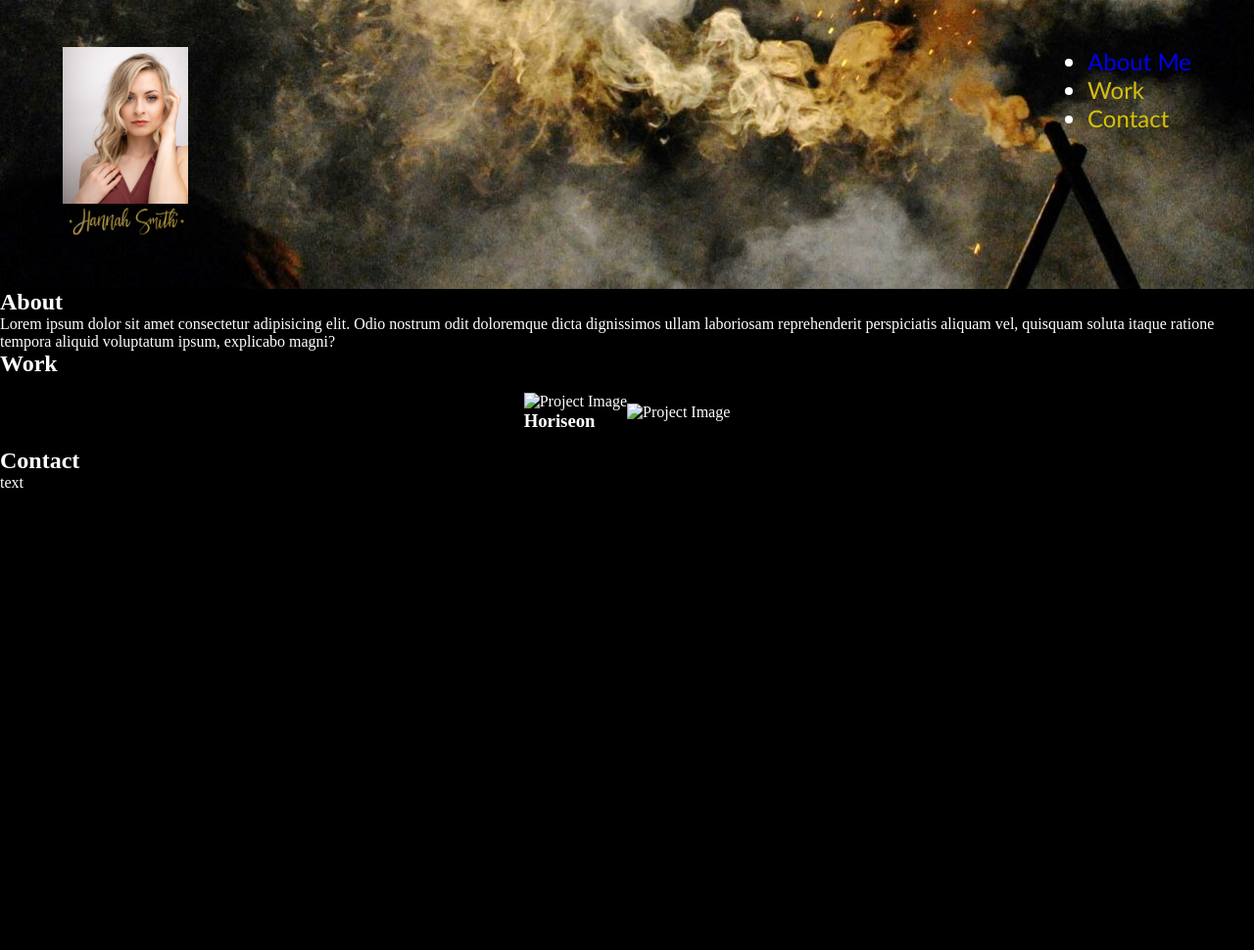
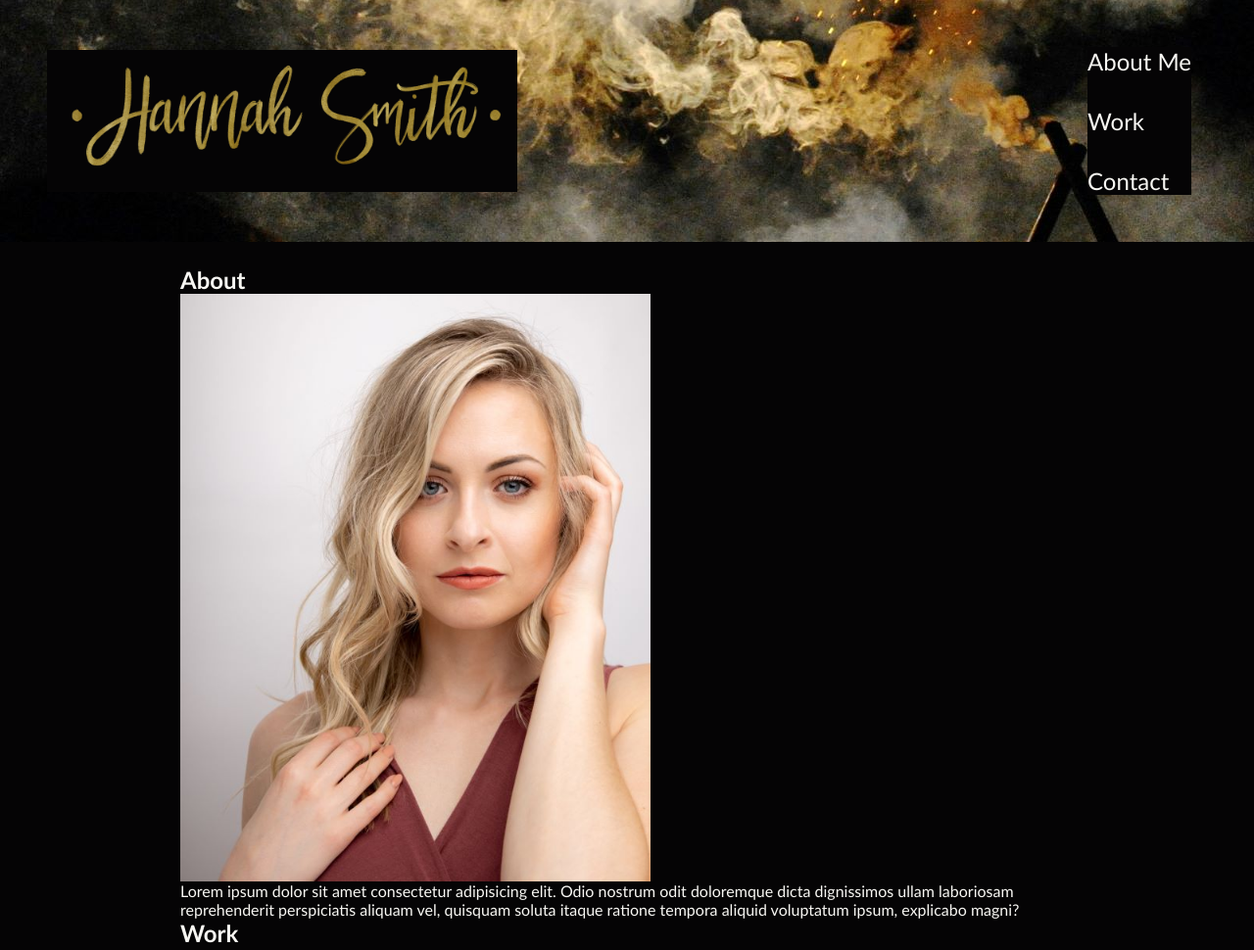
Before and after one commit to hannahpsmith/Hannah-Smith-Profile, a plain HTML site: page index.html in a window 1280 px wide. Shown: the top 970 px of the page at 98% size. Before the commit the page ends 800 px from the top, so only its background shows below. Drawn offline with Linux system fonts and the light colour scheme.

Commit message:
Updated Changes

```diff
--- a/assets/css/style.css
+++ b/assets/css/style.css
@@ -2,6 +2,19 @@
     box-sizing: border-box;
     padding: 0;
     margin: 0;
+    font-family: 'Trebuchet MS', 'Lucida Sans Unicode', 'Lucida Grande', 'Lucida Sans', Arial, sans-serif;
+}
+
+ol, ul, menu, summary {
+    list-style: none;
+}
+
+:root {
+        /* Site Colors */
+        --white: #f8f7f3ff;
+        --grey: #dfdbceff;
+        --black: #050405ff;
+        --gold: #ebc139ff;
 }
 
 img {
@@ -11,30 +24,26 @@ img {
 
 body {
 	min-height: 100svh;
-	background: black;
-	color: white;
+	background:var(--black);
+	color:var(--white);
 }
 
 .site-header {
+    background-image: url(../images/Picture1.jpg);
+    background-position:left 135rem top 48rem;
+    font-size: medium;
+}
+
+.site-header > div {
     padding: 2rem 3rem;
     display: flex;
     justify-content: space-between;
-    align-items: start;
-    background-image: url(../images/Picture1.jpg);
-    background-position:left 135rem top 48rem;
-    font-size: medium;
-
+    align-items: center;
 }
 
 .site-header-img {
-    width: 8rem;
-}
-
-.flex {
-    display: flex;
-    flex-direction: row;
-    justify-content: center;
-    align-items: center;
+    width: 30rem;
+    background-color: var(--black);
 }
 
 div {
@@ -45,25 +54,36 @@ div {
 nav {
 	padding: 1rem;
 	color: white;
-    font-family: 'Trebuchet MS', 'Lucida Sans Unicode', 'Lucida Grande', 'Lucida Sans', Arial, sans-serif;
     font-size: 1.5rem;
-
 }
 
-a:visited {
-    color: rgb(212, 192, 12);
+nav ul {
+    display: flex;
+    flex-direction: column;
+    gap: 2rem;
+    background-color:var(--black);
+}
+
+a {
+    color: var(--white)
 }
 
 a:hover {
-    color: rgb(105, 235, 255);
+    color:var(--gold);
 }
 
 a {
 	text-decoration: none;
 }
 
+.container {
+    max-width: 60rem;
+    margin-inline: auto;
+    padding: 1.5rem;
+}
 
 .site-main {
+
 
 }
 
--- a/index.html
+++ b/index.html
@@ -10,25 +10,25 @@
 <body>
     <header class="site-header">
         <div>
-        <img src="./assets/images/Hannah_Headshots_25.jpg" alt="Hannah Smith Headshot" class="site-header-img">
         <img src="./assets/images/Name_logo_gold.png" alt="Hannah Smith" class="site-header-img">
-        </div>
-        <nav>
+        <nav class="nav">
             <ul>
                 <!-- put links in here -->
-                <li><a href="#About-Me">About Me </a></li>
+                <li><a href="">About Me</a></li>
                 <li><a href="">Work</a></li>
                 <li><a href="">Contact</a></li>
             </ul>
         </nav>
+        </div>
     </header>
-    <main>
-        <section>
+    <main class="container">
+        <section class="section-about">
             <h2>About</h2>
+            <img src="./assets/images/Hannah_Headshots_25.jpg" alt="Hannah Smith Headshot" class="site-header-img">
             <p>Lorem ipsum dolor sit amet consectetur adipisicing elit. Odio nostrum odit doloremque dicta dignissimos ullam laboriosam reprehenderit perspiciatis aliquam vel, quisquam soluta itaque ratione tempora aliquid voluptatum ipsum, explicabo magni?
             </p>
         </section>
-        <section>
+        <section class="section-work">
             <h2>Work</h2>
             <div class="flex">
             <article>
@@ -41,7 +41,7 @@
             </article>
             </div>
         </section>
-        <section>
+        <section class="section-contact">
             <h2>Contact</h2>
             <p>text</p>
         </section>
```
